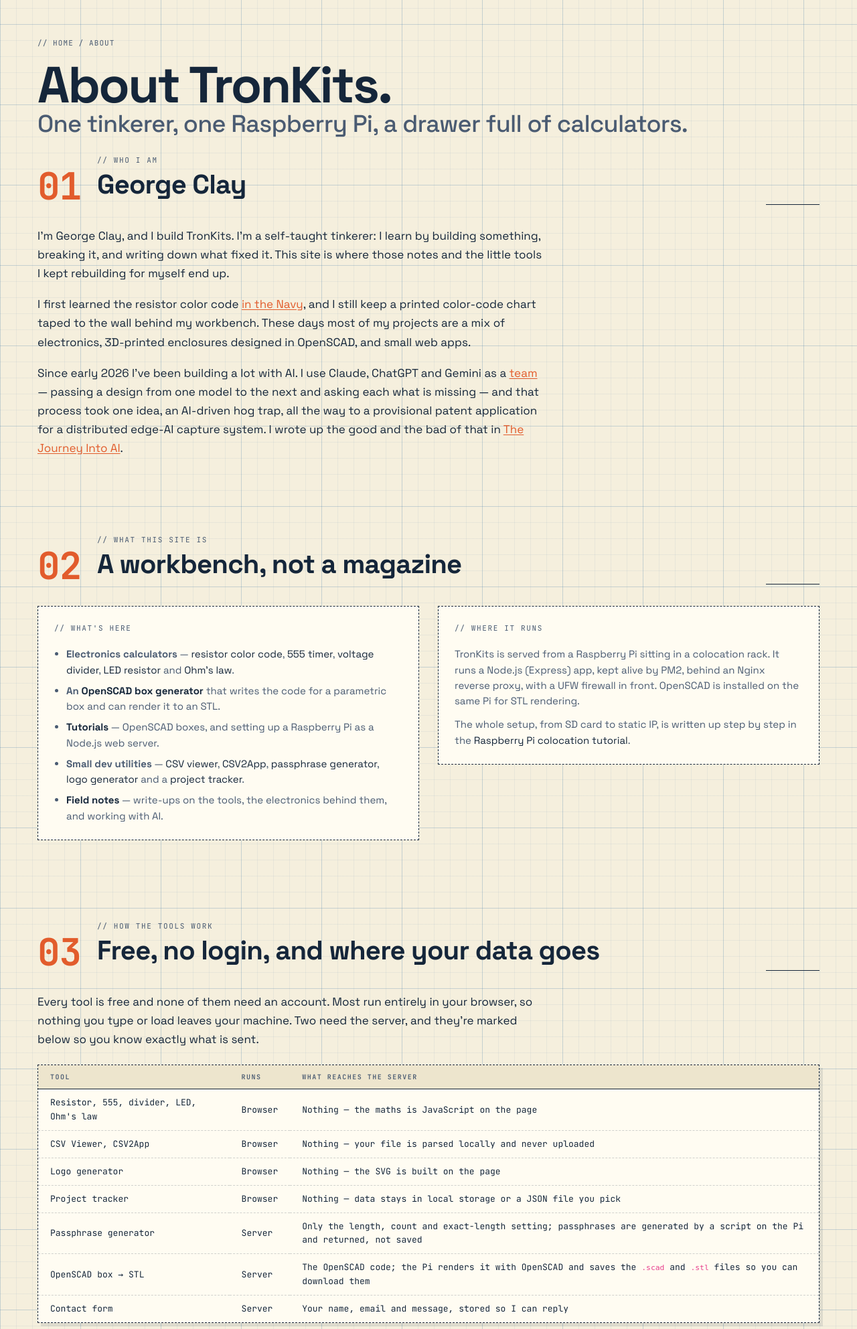
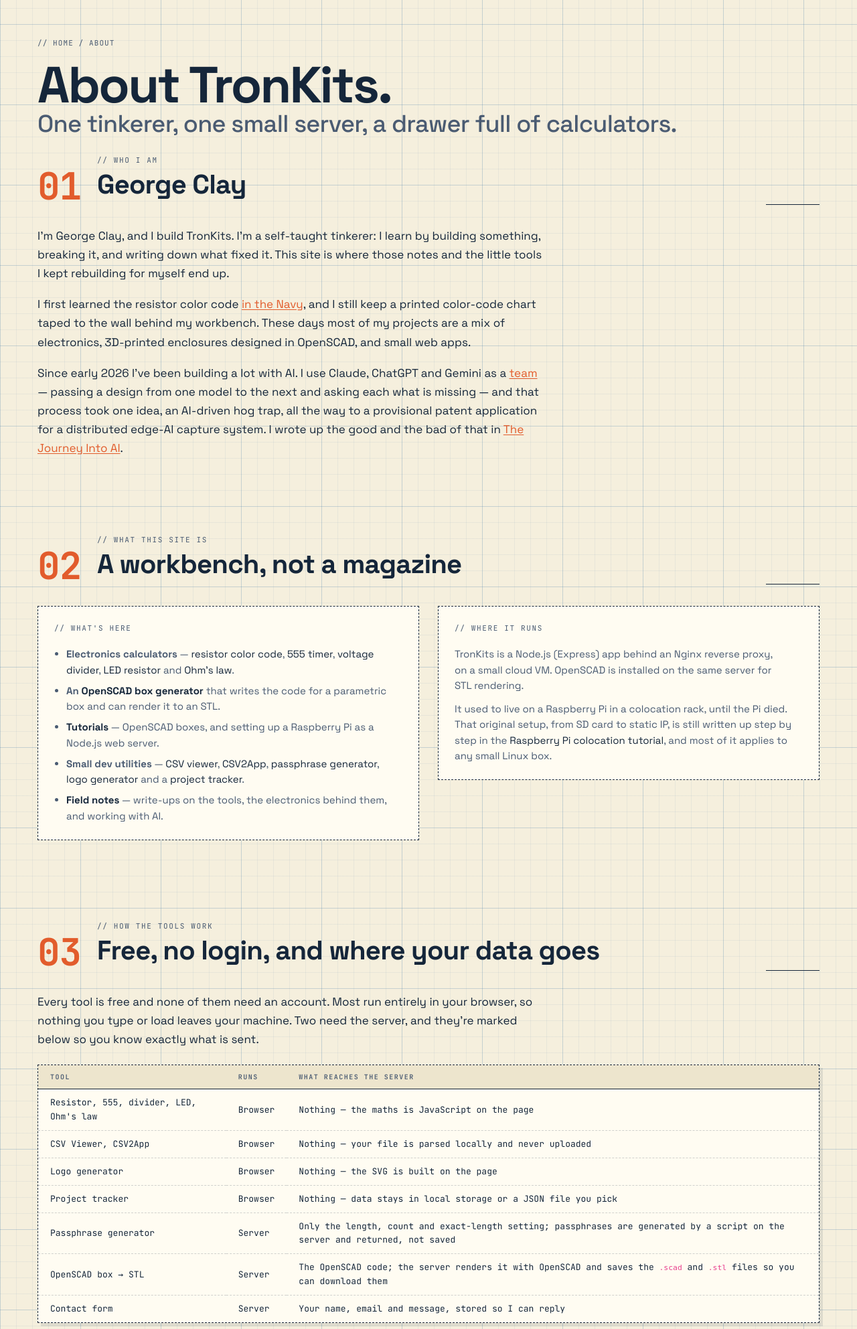
Before and after one commit to georgefclay/tronkits, a Node server app: page /about in a window 1280 px wide. Shown: the part 84-2069 px from the top of the page at 67% size. Run offline with Node 20, Linux system fonts and the light colour scheme; some libraries are stand-ins or nearby versions.

Commit message:
About page: site no longer runs on a Raspberry Pi
The Pi died and was replaced by a cloud VM; keep the Pi tutorial as history.

Co-Authored-By: Claude Fable 5.1 <noreply@anthropic.com>
Claude-Session: https://claude.ai/code/session_01VA8PEi4RxX8uu6DUEs2QCF

```diff
--- a/views/about.ejs
+++ b/views/about.ejs
@@ -5,7 +5,7 @@
   <div class="tk-breadcrumb">// HOME / ABOUT</div>
   <h1 class="tk-h1">
     About TronKits.<br>
-    <span class="tk-h1__sub">One tinkerer, one Raspberry Pi, a drawer full of calculators.</span>
+    <span class="tk-h1__sub">One tinkerer, one small server, a drawer full of calculators.</span>
   </h1>
 </section>
 
@@ -83,13 +83,15 @@
     <div class="tk-card tk-card--flat">
       <div class="tk-kicker tk-mb-18">// WHERE IT RUNS</div>
       <p class="tk-body" style="font-size:15px; margin-bottom:12px">
-        TronKits is served from a Raspberry Pi sitting in a colocation rack. It runs a
-        Node.js (Express) app, kept alive by PM2, behind an Nginx reverse proxy, with a UFW
-        firewall in front. OpenSCAD is installed on the same Pi for STL rendering.
+        TronKits is a Node.js (Express) app behind an Nginx reverse proxy, on a small
+        cloud VM. OpenSCAD is installed on the same server for STL rendering.
+        <!-- TODO(george): the site ran on a colocated Raspberry Pi until it died; now on AWS. Add detail if you want (instance size, region, PM2/systemd). -->
       </p>
       <p class="tk-body" style="font-size:15px; margin-bottom:0">
-        The whole setup, from SD card to static IP, is written up step by step in the
-        <a href="/tutorials/raspberry-pi-node-nginx-colocation">Raspberry Pi colocation tutorial</a>.
+        It used to live on a Raspberry Pi in a colocation rack, until the Pi died. That
+        original setup, from SD card to static IP, is still written up step by step in the
+        <a href="/tutorials/raspberry-pi-node-nginx-colocation">Raspberry Pi colocation tutorial</a>,
+        and most of it applies to any small Linux box.
       </p>
     </div>
   </div>
@@ -124,8 +126,8 @@
         <tr><td>CSV Viewer, CSV2App</td><td>Browser</td><td>Nothing &mdash; your file is parsed locally and never uploaded</td></tr>
         <tr><td>Logo generator</td><td>Browser</td><td>Nothing &mdash; the SVG is built on the page</td></tr>
         <tr><td>Project tracker</td><td>Browser</td><td>Nothing &mdash; data stays in local storage or a JSON file you pick</td></tr>
-        <tr><td>Passphrase generator</td><td>Server</td><td>Only the length, count and exact-length setting; passphrases are generated by a script on the Pi and returned, not saved</td></tr>
-        <tr><td>OpenSCAD box &rarr; STL</td><td>Server</td><td>The OpenSCAD code; the Pi renders it with OpenSCAD and saves the <code>.scad</code> and <code>.stl</code> files so you can download them</td></tr>
+        <tr><td>Passphrase generator</td><td>Server</td><td>Only the length, count and exact-length setting; passphrases are generated by a script on the server and returned, not saved</td></tr>
+        <tr><td>OpenSCAD box &rarr; STL</td><td>Server</td><td>The OpenSCAD code; the server renders it with OpenSCAD and saves the <code>.scad</code> and <code>.stl</code> files so you can download them</td></tr>
         <tr><td>Contact form</td><td>Server</td><td>Your name, email and message, stored so I can reply</td></tr>
       </tbody>
     </table>
```
